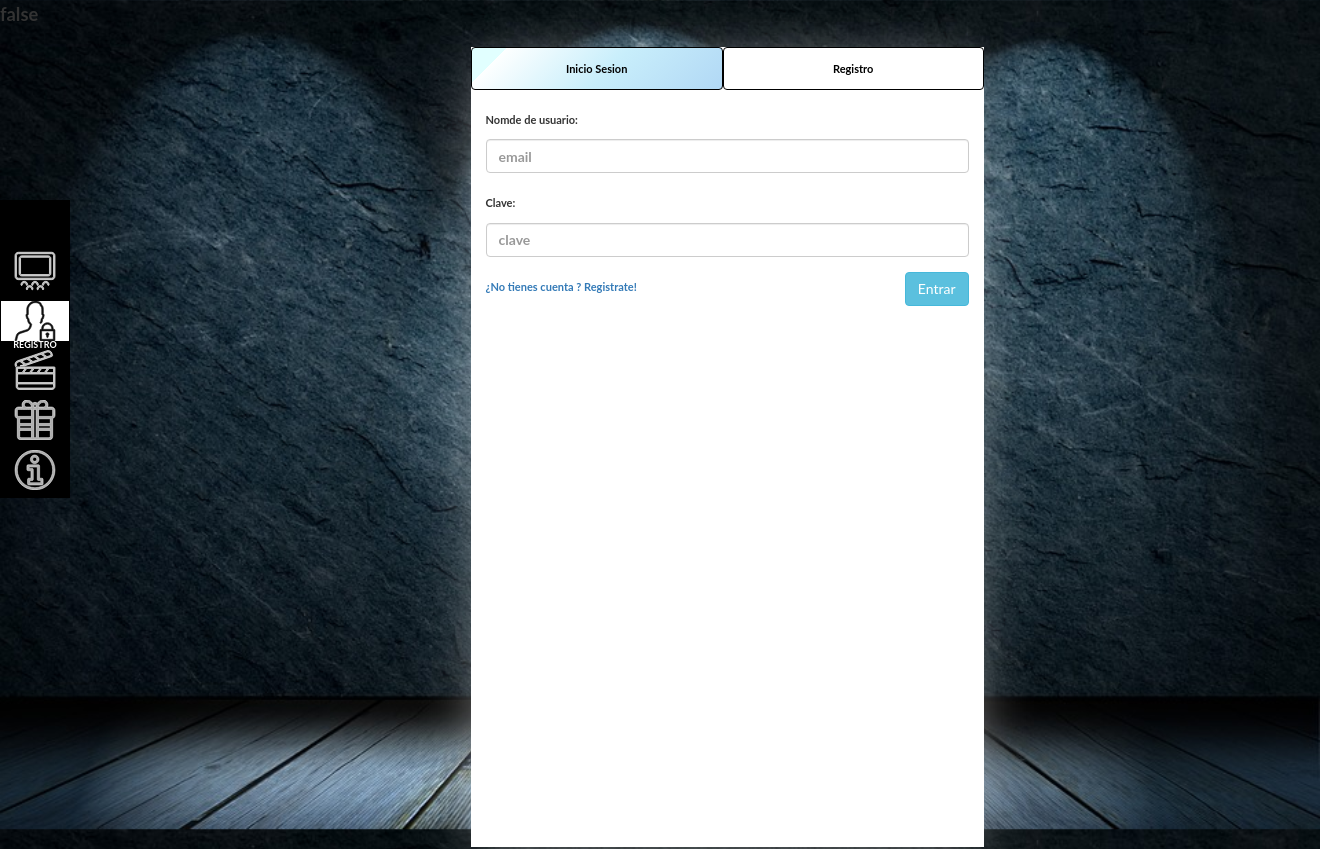
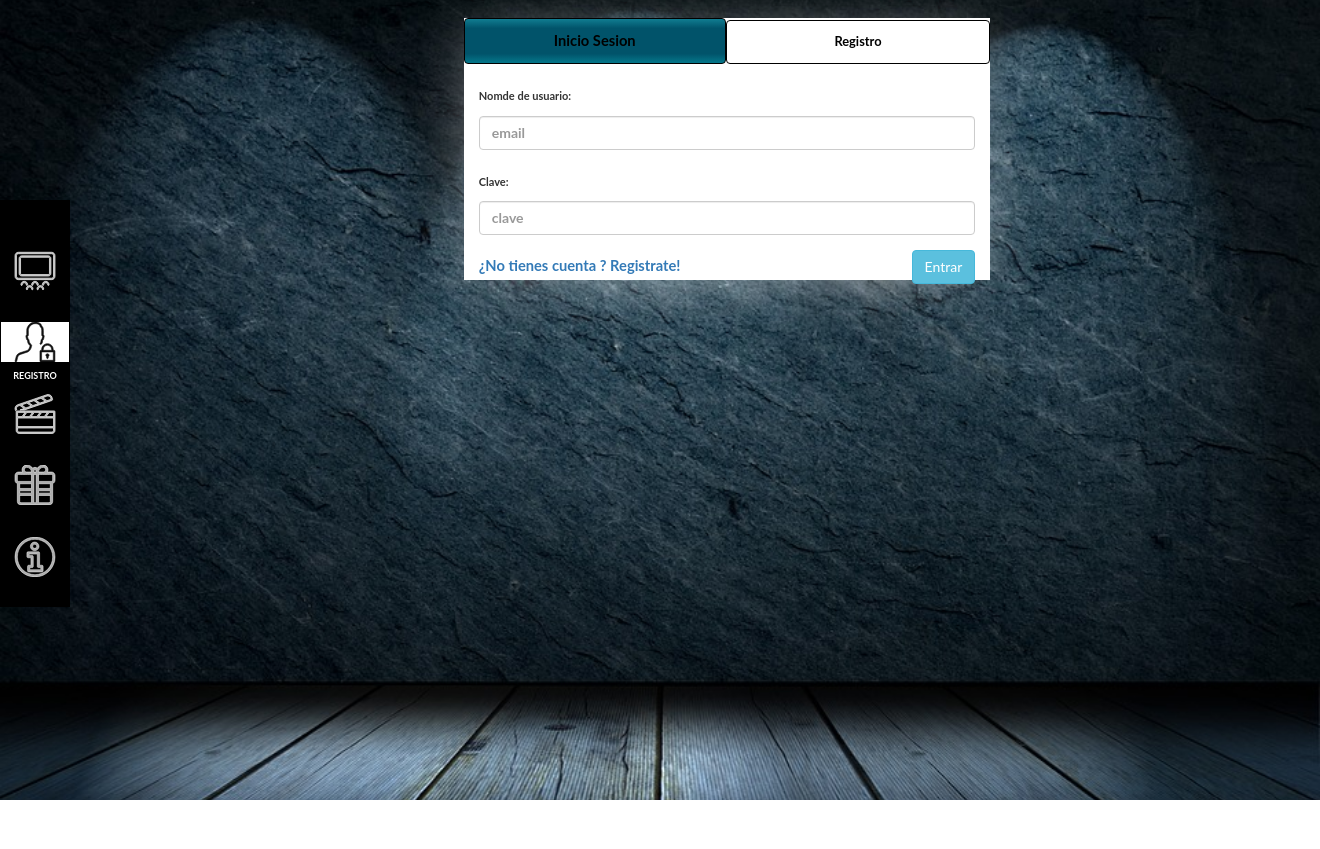
Before and after one commit to Raidhael/ProyectoFinal, a PHP site: page /registro.php in a window 1320 px wide. After the commit the page ends 800 px from the top, so only its background shows below. Run offline with PHP 8.4, Linux system fonts and the light colour scheme.

Commit message:
Sigue siendo a tomar por saco

```diff
--- a/assets/css/main-navBar.css
+++ b/assets/css/main-navBar.css
@@ -9,7 +9,7 @@
     top:0;
     opacity: 1;
     color:white;
-    z-index: 50;
+    z-index: 99999;
     max-height: 100px;
 }
 .ss-navBar >.ss-navigation {
--- a/assets/css/ss-registro.css
+++ b/assets/css/ss-registro.css
@@ -1,3 +1,22 @@
+html{
+    background: url(../images/JPG/1.jpg) no-repeat center center fixed;
+    -webkit-background-size: cover;
+    -moz-background-size: cover;
+    -o-background-size: cover;
+    background-size: cover;
+}
+ul.nav-pills li:hover a{
+    background: rgba(1, 74, 87, 0.986)!important;
+}
+ul.nav-pills li.active a{
+    color:rgb(0, 0, 0)!important;
+    background:  linear-gradient(to bottom, rgb(16, 125, 145) 0%,rgba(1,83,106,1) 21%,rgba(1,83,106,1) 79%,rgb(4, 116, 136) 98%)!important;
+
+    font-size: 0.8em;
+}
+.container{
+    padding: 0;
+}
 .has-error{
     border:none;
     border-bottom: 2px solid red!important;
@@ -26,28 +45,25 @@
 .ss-registro-wrapper{
     position: relative;
     width: 100vw;
-    background: #fff;
-
+    background-color:rgb(255, 255, 255);
+    height: auto!important;
 }
 
 
 
 label {
-    font-size: 0.8em;
+    font-size: 1em;
 }
 
 
 a {
-    font-size : 0.6em!important;
+    font-size : 1em;
 }
 
 @media only screen and (min-width: 1080px) {
-    html{
-        background: url(../images/JPG/1.jpg) no-repeat center center fixed;
-        -webkit-background-size: cover;
-        -moz-background-size: cover;
-        -o-background-size: cover;
-        background-size: cover;
+
+    a{
+        font-size: 0.8em;
     }
     form ,main , .container, form *,  body{
         background: transparent;
@@ -60,7 +76,6 @@
         margin: auto;
 
         background: #fff;
-        height: 100%;
         -webkit-box-shadow: -1px 7px 54px -8px rgba(255,255,255,0.49);
         -moz-box-shadow: -1px 7px 54px -8px rgba(255,255,255,0.49);
         box-shadow: -1px 7px 54px -8px rgba(255,255,255,0.49);
@@ -78,13 +93,5 @@
         border:1px double black;
 
     }
-    ul.nav-pills li:hover a{
-        background: rgba(4, 197, 231, 0.199)!important;
-    }
-    ul.nav-pills li.active a{
-        color:rgb(0, 0, 0)!important;
-        background:  linear-gradient(135deg, rgba(225,255,255,1) 0%,rgba(225,255,255,1) 7%,rgba(225,255,255,1) 12%,rgba(253,255,255,1) 12%,rgba(230,248,253,1) 30%,rgba(200,238,251,1) 54%,rgba(190,228,248,1) 75%,rgba(177,216,245,1) 100%)!important;
 
-        font-size: 0.8em;
-    }
 }
--- a/registro.php
+++ b/registro.php
@@ -1,34 +1,22 @@
 <?php
-    $alerta = '';
-    if (isset($_POST['email']) && $_POST['email'] != null && isset($_POST['clave']) && $_POST['clave'] != null) {
-        $bandera = true;
-        require_once '../conexiones/conexion-global.php';
-        $sql = $conexion->prepare ('SELECT * FROM usuario WHERE email like :email ');
-        $sql->bindParam(':email', $_POST['email']);
-       if ($existe = $sql->exectute()){
-            if ($existe->fetchColumn() > 0){
+
+    $alerta = 0;
+    if (isset($_POST['email-login']) && $_POST['email-login'] != null && isset($_POST['pass']) && $_POST['pass'] != null) {
+        require_once './includes/conexiones/conexion-global.php';
+        $sql = $conexion->prepare ('SELECT count(*) FROM usuario WHERE email like :email ');
+        $sql->bindParam(':email', $_POST['email-login']);
+         $sql->execute();
+         $existe =$sql->fetch(PDO::FETCH_NUM)[0];
+        if ($existe > 0){
             $existe = $existe->fetch(PDO::FETCH_ASSOC);
             $hash = $existe['clave'];
-                $pass=$_POST['clave'];
+            $pass=$_POST['pass'];
             if (password_verify($pass,$hash)){
                 $tipo = $existe['tipo'];
                 $email = $existe['email'];
             }
         }
-       }else{
-           $bandera = false;
-           echo json_encode($bandera);
     }
-    }else{
-        $bandera = false;
-        echo json_encode($bandera);
-    }
-
-
-
-
-
-
 ?>
 
 
@@ -64,16 +52,15 @@
                         <div class="form-group">
                             <label for="email-login">Nomde de usuario:</label>
                             <input type="text" name="email-login" class="form-control" id="email-login" placeholder="email" >
-                            <span id="alerta-login"><?=$alerta?></span>
                         </div>
                         <div class="form-group">
                             <label for="clave-login">Clave:</label>
                             <input type="password" class="form-control" name="pass" id="clave-login" placeholder="clave" >
-                            <span id="alerta-login"><?=$alerta?></span>
+
                         </div>
-
                             <a data-toggle="pill" href="#registro" id="login"> ¿No tienes cuenta ? Registrate!</a>
                             <input type="submit" value="Entrar" class="btn btn-info pull-right">
+                            <input type="hidden" value="<?=$alerta?>" id="ss-animation-control">
                     </form>
                 </div>
                 <div id="registro" class="tab-pane fade in">
```
Lines whose indentation alone changed are shown as unchanged.
